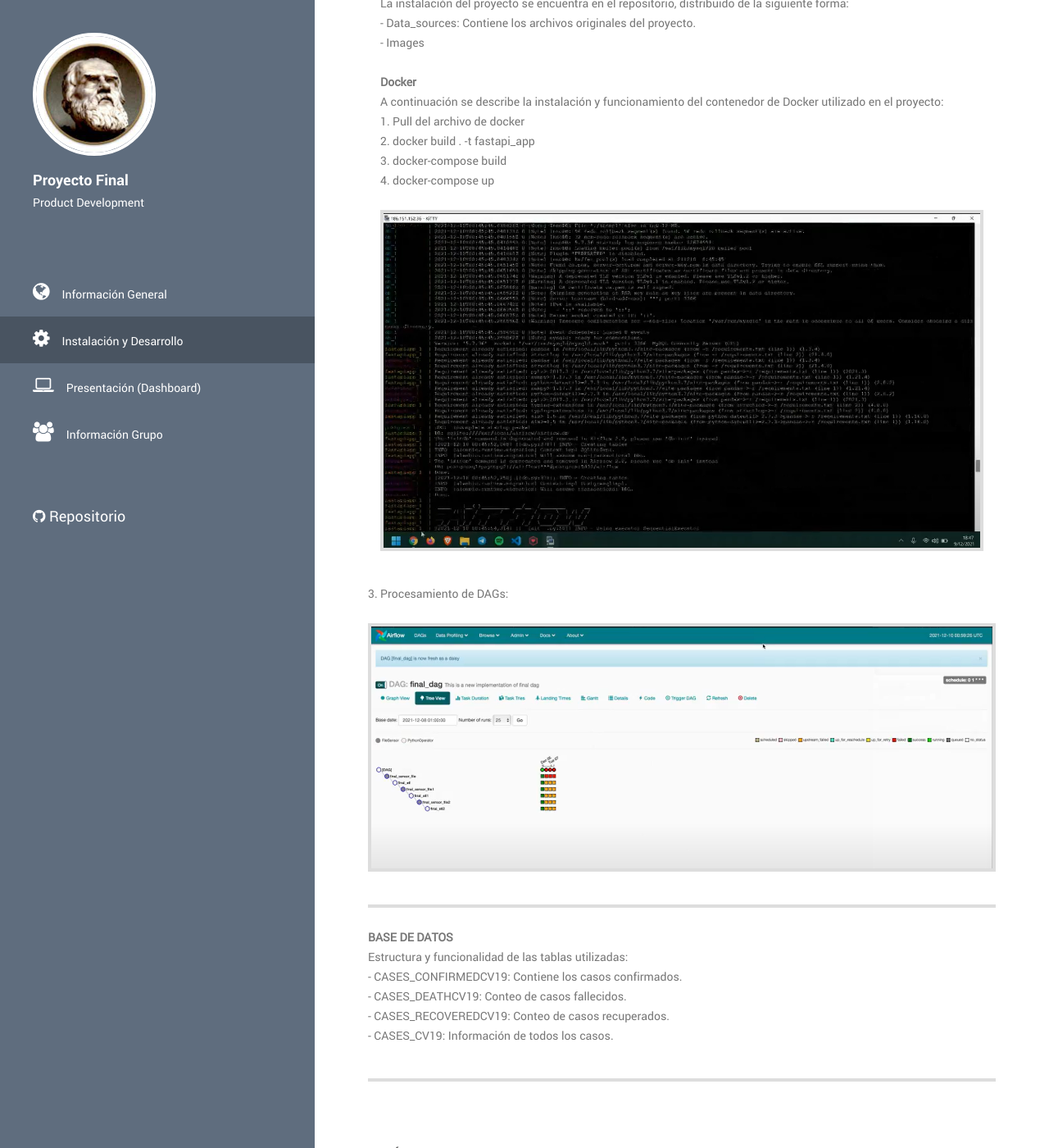
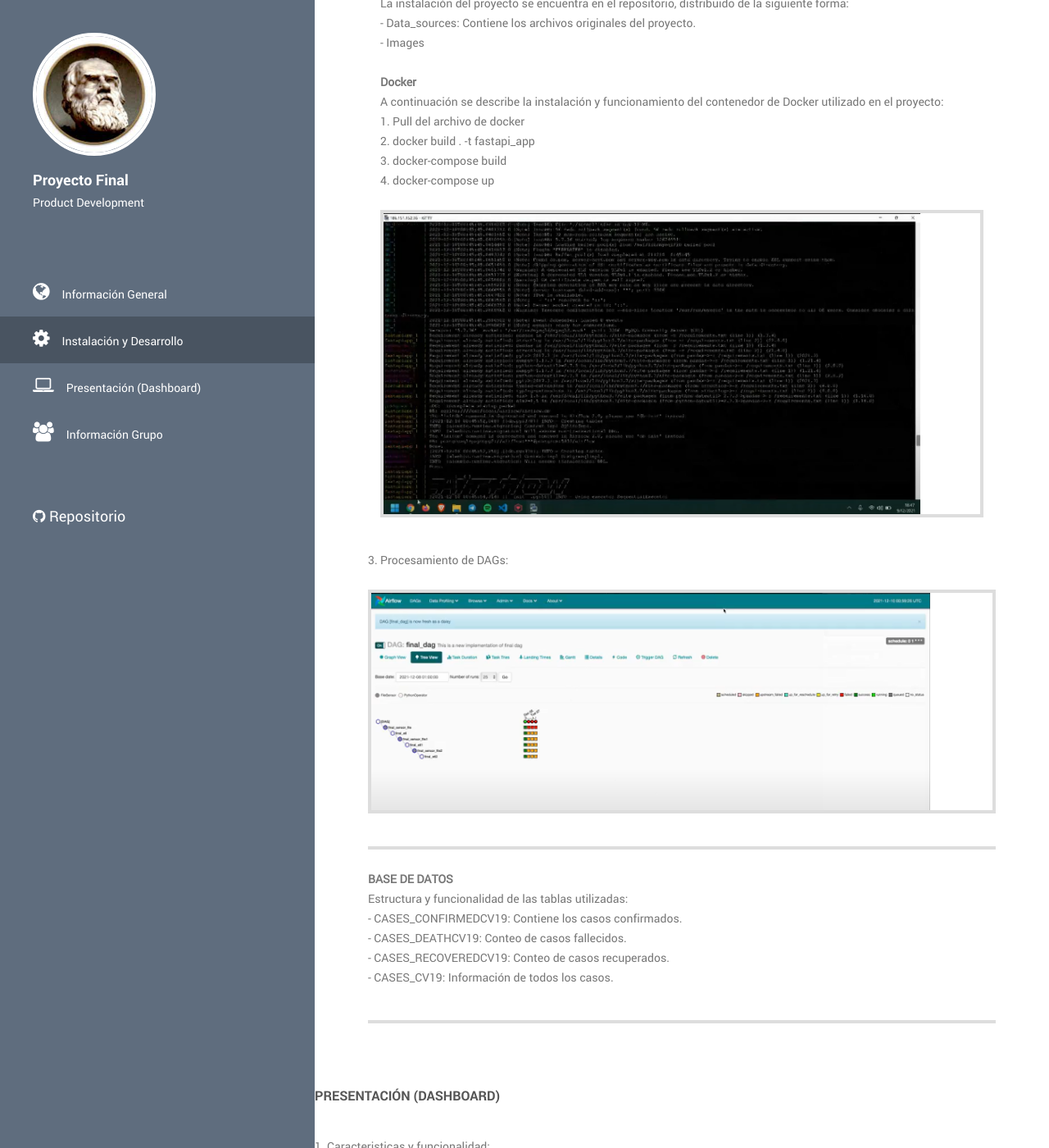
Before and after one commit to sergiopalmat/Product-Development, a Jekyll site: the page index.html, which Jekyll copies as it is, in a window 1280 px wide and 1400 px high, scrolled down 1007 px. Shown: the whole window at 82% size. Built offline with Jekyll 4.4.1, drawn with Linux system fonts in a browser that asks for light colours.

Commit message:
Update templatemo-style.css

```diff
--- a/css/templatemo-style.css
+++ b/css/templatemo-style.css
@@ -462,7 +462,7 @@ h3.profile-title {
   margin-bottom: 40px;
 }
 .about-image img {
-  width: 100%;
+  width: 90%;
   display: block;
 }
 
```
